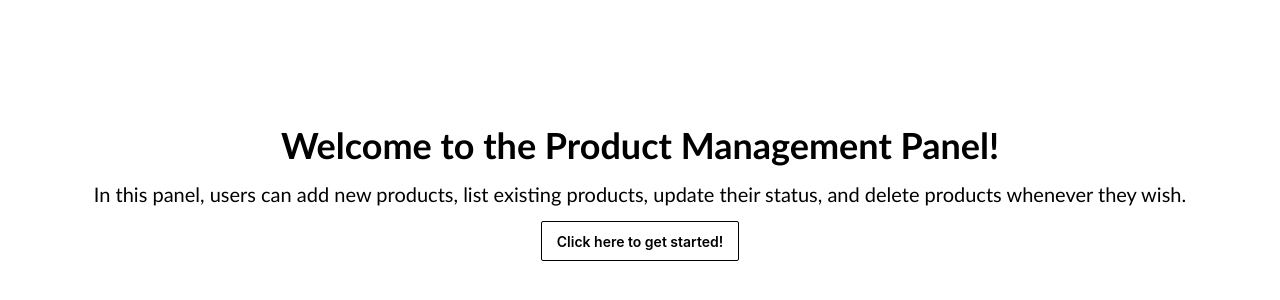
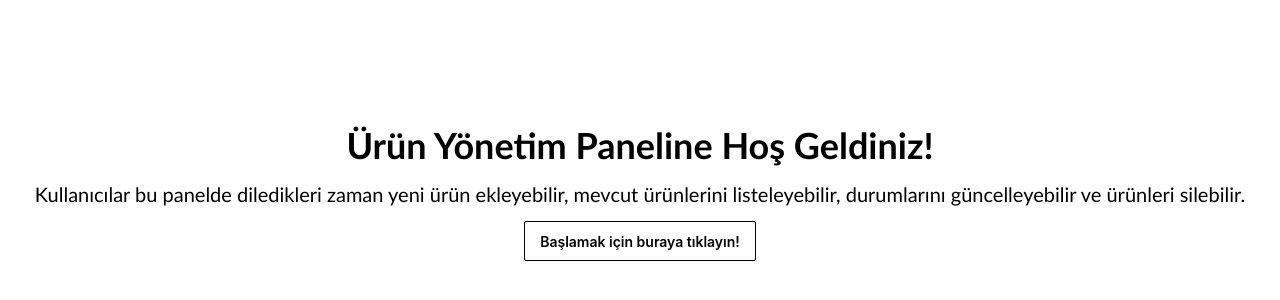
Before and after one commit to furkanketenci/urun-yonetim-paneli, a React (Create React App) app: page / in a window 1280 px wide. Shown: the part 208-508 px from the top of the page. Built offline with nearby package versions, Linux system fonts and the light colour scheme.

Commit message:
texts converted to turkish

```diff
--- a/src/pages/Homepage/index.tsx
+++ b/src/pages/Homepage/index.tsx
@@ -12,16 +12,16 @@ const Homepage = () => {
     return (
         <div className="homepageContainer">
             <div className="homepageText">
-                Welcome to the Product Management Panel!
+                Ürün Yönetim Paneline Hoş Geldiniz!
             </div>
-            <div className="homepageSubText">In this panel, users can add new products, list existing products, update their status, and delete products whenever they wish.
+            <div className="homepageSubText">Kullanıcılar bu panelde diledikleri zaman yeni ürün ekleyebilir, mevcut ürünlerini listeleyebilir, durumlarını güncelleyebilir ve ürünleri silebilir.
             </div>
             <Button
                 type="text"
                 className="homepageBtn"
                 onClick={redirectFunc}
             >
-                Click here to get started!
+                Başlamak için buraya tıklayın!
             </Button>
         </div>
     )
--- a/src/pages/Products/index.tsx
+++ b/src/pages/Products/index.tsx
@@ -12,20 +12,19 @@ const Products = () => {
 
     return (
         <div className="productsContainer">
-            <div className="productsTitle">PRODUCTS</div>
+            <div className="productsTitle">ÜRÜNLER</div>
             <div className="productsButtonWrapper">
                 <Button
                     onClick={toggleAddProductForm}
                     className="productsBtn"
                 >
-                    Add New Product
+                    Yeni Ürün Ekle
                 </Button>
 
                 {isShowAddProductForm &&
                     <AddProductForm
                         visibleModal={isShowAddProductForm}
                         closeModal={toggleAddProductForm}
-                        isCompleted={toggleAddProductForm}
                     />
                 }
             </div>
```
